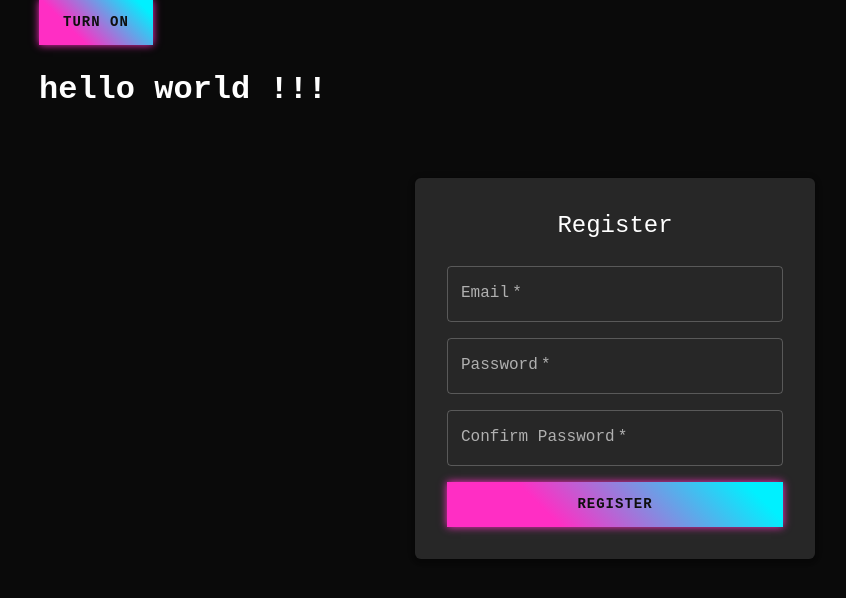
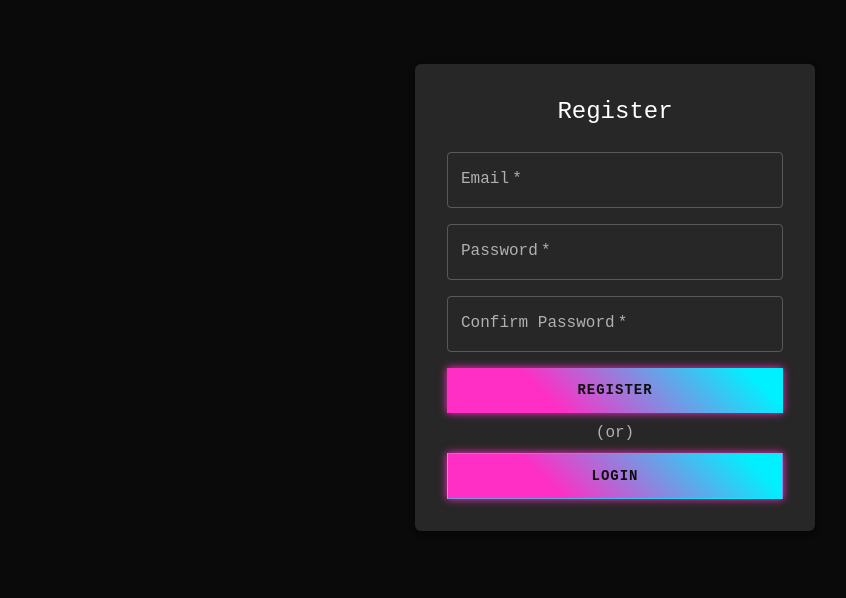
Before and after one commit to leburgeon/status-bark, a React (Vite) app in the folder client/: page /register in a window 1280 px wide. Shown: the top 598 px of the page, without its empty margins (25-871 px from the left). Built offline with nearby package versions, Linux system fonts and the light colour scheme.

Commit message:
frontend progress

```diff
--- a/client/src/App.tsx
+++ b/client/src/App.tsx
@@ -1,23 +1,19 @@
-import { Button } from "@mui/material"
 import GlobalSnackbar from "./components/GlobalSnackbar"
-import { showError } from "./reducers/uiSlice"
-import { useAppDispatch } from "./hooks"
 import { Routes, Route, Navigate } from "react-router-dom"
 import { useAppSelector } from "./hooks"
 import LoginPage from "./components/user/LoginPage"
 import RegisterPage from "./components/user/RegisterPage"
+import MonitorsPage from "./components/dashboard/MonitorsPage"
 
 const App = () => {
-  const dispatch = useAppDispatch()
   const loggedIn = useAppSelector(state => state.user.loggedIn)
   return (
     <>
-      <GlobalSnackbar></GlobalSnackbar>
-      <Button onClick={() => dispatch(showError('an error'))}>Turn on</Button>
-      <h1>hello world !!!</h1>
+      <GlobalSnackbar/>
       <Routes>
         <Route path="/login" element={loggedIn ? <Navigate to='/'/> : <LoginPage/>}/>
         <Route path='/register' element={<RegisterPage/>}/>
+        <Route path='/' element={loggedIn ? <MonitorsPage/> : <LoginPage/>}/>
       </Routes>
     </>
   )
--- /dev/null
+++ b/client/src/components/dashboard/MonitorsPage.tsx
@@ -0,0 +1,7 @@
+const MonitorsPage = () => {
+  return (
+    <>Monitors Page</>
+  )
+}
+
+export default MonitorsPage
--- a/client/src/components/user/RegisterPage.tsx
+++ b/client/src/components/user/RegisterPage.tsx
@@ -89,6 +89,18 @@ const RegisterPage = () => {
         <Button type="submit" variant="contained" color="primary" fullWidth>
           Register
         </Button>
+        <Typography align="center" sx={{ my: -1, color: 'text.secondary' }}>
+          (or)
+        </Typography>
+        <Button
+          variant="outlined"
+          color="secondary"
+          fullWidth
+          onClick={() => navigate('/login')}
+          sx={{ mt: 0 }}
+        >
+          Login
+        </Button>
       </form>
     </Box>
   )
```
Also changed, not shown: client/src/components/dashboard/Monitor.tsx (added, +7 -0 lines), client/src/reducers/monitorsSlice.ts (added, +13 -0 lines).
